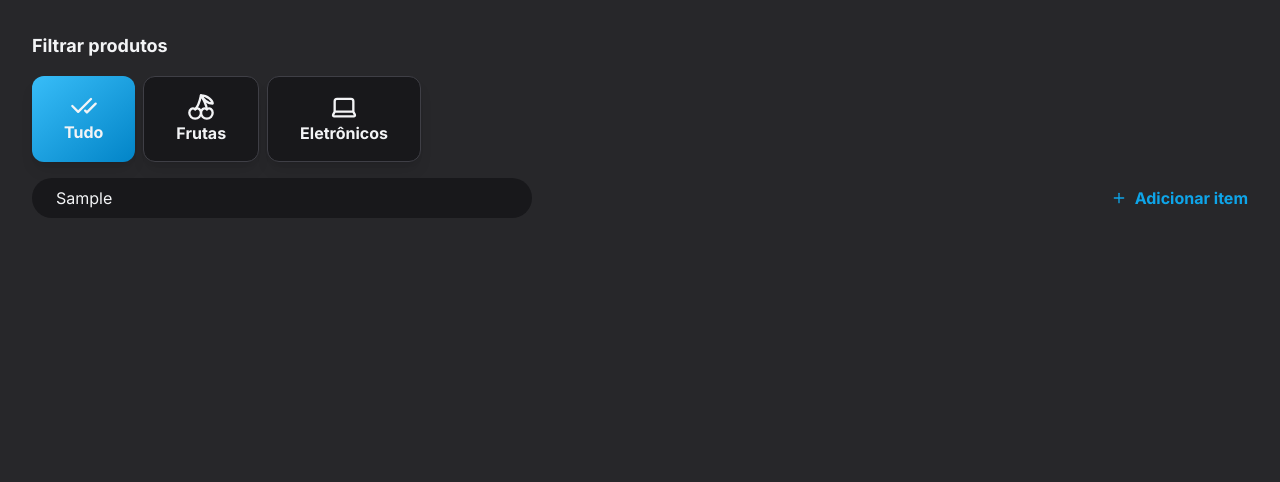
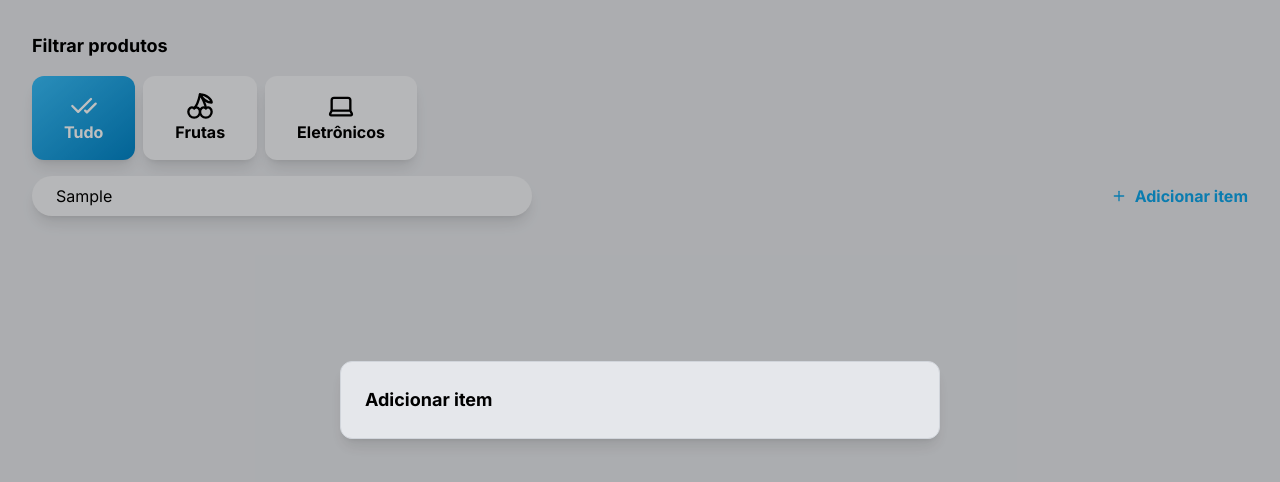
Before and after one commit to AABB2741/supermercado-banco-de-dados, a React (Vite) app in the folder web/: page /list/1 in a window 1280 px wide. Both pictures are taken after typing "Sample" into the empty fields and a click on the button "Adicionar item". Shown: the top 482 px of the page. Built offline with nearby package versions, Linux system fonts and the light colour scheme; no server answers.

Commit message:
modo claro componentes

```diff
--- a/web/index.html
+++ b/web/index.html
@@ -1,5 +1,5 @@
 <!doctype html>
-<html lang="pt-BR" class="dark">
+<html lang="pt-BR">
     <head>
         <meta charset="UTF-8" />
         <link rel="icon" type="image/svg+xml" href="/vite.svg" />
--- a/web/src/components/Filter.tsx
+++ b/web/src/components/Filter.tsx
@@ -21,7 +21,7 @@ export function Filter({ title, value, options, onValueChange }: FilterProps) {
             <div className="flex gap-2">
                 {options.map((o) => (
                     <button
-                        className="flex flex-col items-center rounded-xl border border-zinc-700 bg-zinc-900 px-8 py-4 shadow-lg data-[selected=true]:border-0 data-[selected=true]:bg-gradient-to-br data-[selected=true]:from-sky-400 data-[selected=true]:to-sky-600"
+                        className="flex flex-col items-center rounded-xl bg-gray-100 px-8 py-4 shadow-lg data-[selected=true]:border-0 data-[selected=true]:bg-gradient-to-br data-[selected=true]:from-sky-400 data-[selected=true]:to-sky-600 data-[selected=true]:text-white dark:border dark:border-zinc-700 dark:bg-zinc-900 dark:text-white"
                         data-selected={value === o.value}
                         key={o.value}
                         onClick={() => onValueChange?.(o.value)}
--- a/web/src/pages/Dashboard/Lists/CreateList.tsx
+++ b/web/src/pages/Dashboard/Lists/CreateList.tsx
@@ -58,7 +58,7 @@ export function CreateList() {
             </Dialog.Trigger>
             <Dialog.Portal>
                 <Dialog.Overlay className="fixed bottom-0 left-0 right-0 top-0 bg-black/25" />
-                <Dialog.Content className="bottom fixed left-1/2 top-1/2 max-h-[calc(100vh-48px)] w-[calc(100vw-48px)] max-w-[600px] -translate-x-1/2 -translate-y-1/2 overflow-y-auto rounded-xl border border-zinc-700 bg-gray-200 p-6 shadow-lg outline-none dark:bg-zinc-800 dark:text-gray-100">
+                <Dialog.Content className="bottom fixed left-1/2 top-1/2 max-h-[calc(100vh-48px)] w-[calc(100vw-48px)] max-w-[600px] -translate-x-1/2 -translate-y-1/2 overflow-y-auto rounded-xl border border-gray-300 bg-gray-200 p-6 shadow-lg outline-none dark:border-zinc-700 dark:bg-zinc-800 dark:text-gray-100">
                     <Dialog.Title className="text-lg font-bold">
                         Criar nova lista
                     </Dialog.Title>
--- /dev/null
+++ b/web/src/pages/List/AddItem.tsx
@@ -0,0 +1,21 @@
+import * as Dialog from "@radix-ui/react-dialog";
+
+interface AddItemProps {
+    children: React.ReactNode;
+}
+
+export function AddItem({ children }: AddItemProps) {
+    return (
+        <Dialog.Root>
+            <Dialog.Trigger asChild>{children}</Dialog.Trigger>
+            <Dialog.Portal>
+                <Dialog.Overlay className="fixed bottom-0 left-0 right-0 top-0 bg-black/25" />
+                <Dialog.Content className="bottom fixed left-1/2 top-1/2 max-h-[calc(100vh-48px)] w-[calc(100vw-48px)] max-w-[600px] -translate-x-1/2 -translate-y-1/2 overflow-y-auto rounded-xl border border-gray-300 bg-gray-200 p-6 shadow-lg outline-none dark:border-zinc-700 dark:bg-zinc-800 dark:text-gray-100">
+                    <Dialog.Title className="text-lg font-bold">
+                        Adicionar item
+                    </Dialog.Title>
+                </Dialog.Content>
+            </Dialog.Portal>
+        </Dialog.Root>
+    );
+}
--- a/web/src/pages/List/Banner.tsx
+++ b/web/src/pages/List/Banner.tsx
@@ -12,7 +12,7 @@ export function Banner() {
 
     return (
         <div
-            className="flex min-h-[400px] flex-col justify-between bg-cover"
+            className="flex min-h-[400px] flex-col justify-between bg-cover text-white"
             style={{ backgroundImage: `url(${listBanner})` }}
         >
             {/* Top */}
@@ -28,7 +28,7 @@ export function Banner() {
                             Vence em 28/01/2005
                         </span>
                     </div>
-                    <h1 className="font-featured text-6xl font-bold text-white">
+                    <h1 className="font-featured text-6xl font-bold">
                         {list.name}
                     </h1>
 
--- a/web/src/pages/List/index.tsx
+++ b/web/src/pages/List/index.tsx
@@ -3,6 +3,7 @@ import { CheckCheck, Cherry, Laptop, Plus } from "lucide-react";
 
 import { Banner } from "./Banner";
 import { Filter } from "../../components/Filter";
+import { AddItem } from "./AddItem";
 
 import { useList } from "../../contexts/ListProvider";
 
@@ -43,13 +44,15 @@ export function List() {
                 <div className="mt-4 flex items-center justify-between gap-4">
                     <input
                         type="text"
-                        className="min-w-0 max-w-[500px] flex-1 rounded-full bg-zinc-900 px-6 py-2 outline-none focus:shadow-input"
+                        className="min-w-0 max-w-[500px] flex-1 rounded-full bg-gray-100 px-6 py-2 shadow-lg outline-none focus:shadow-input dark:bg-zinc-900"
                         placeholder="Pesquisar itens"
                     />
-                    <button className="flex items-center gap-2 font-bold text-sky-500">
-                        <Plus size={16} />
-                        <span>Adicionar item</span>
-                    </button>
+                    <AddItem>
+                        <button className="flex items-center gap-2 font-bold text-sky-500">
+                            <Plus size={16} />
+                            <span>Adicionar item</span>
+                        </button>
+                    </AddItem>
                 </div>
             </section>
         </div>
```
Also changed, not shown: 1 other file (tests, documents, lock files or other folders).
